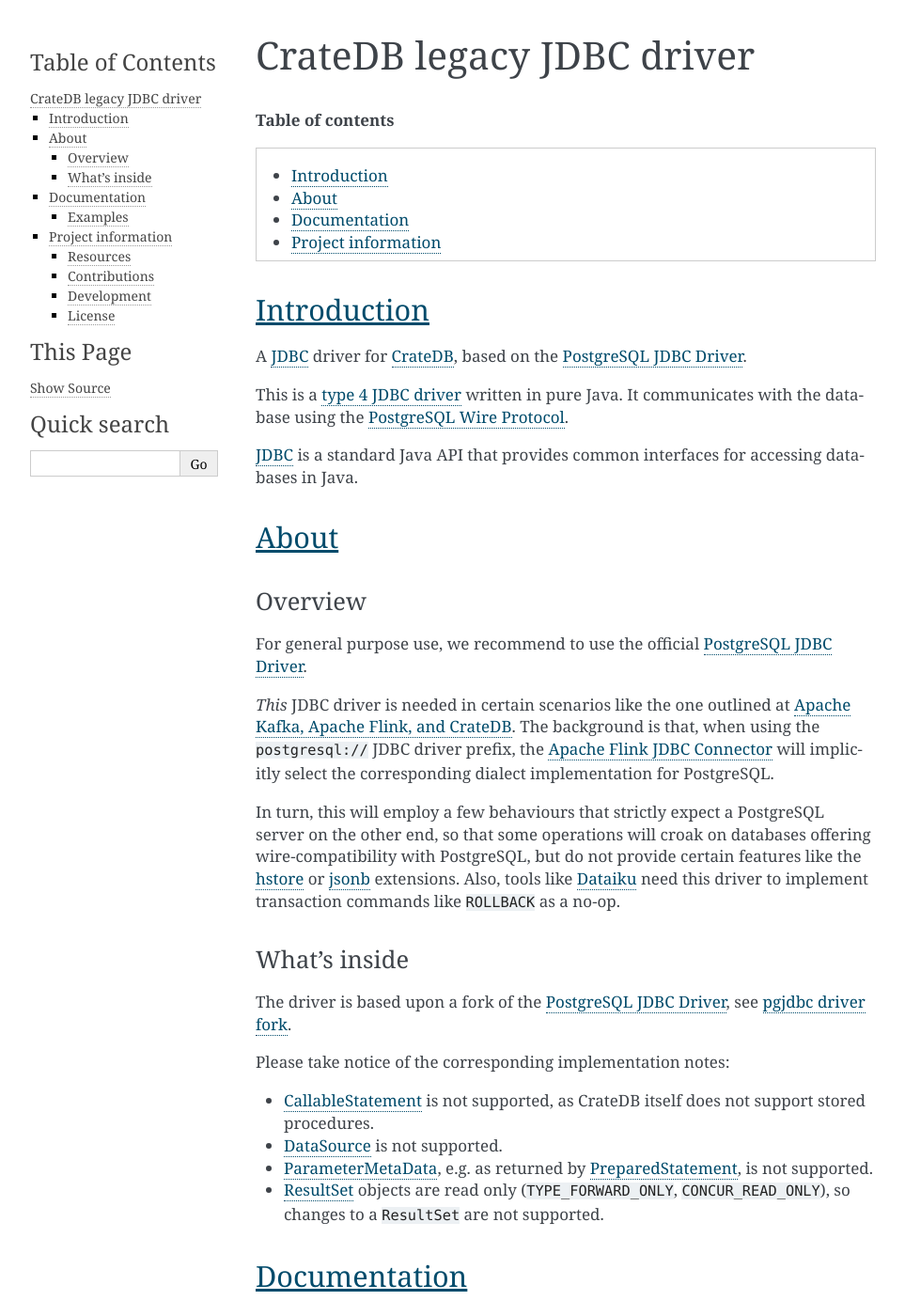
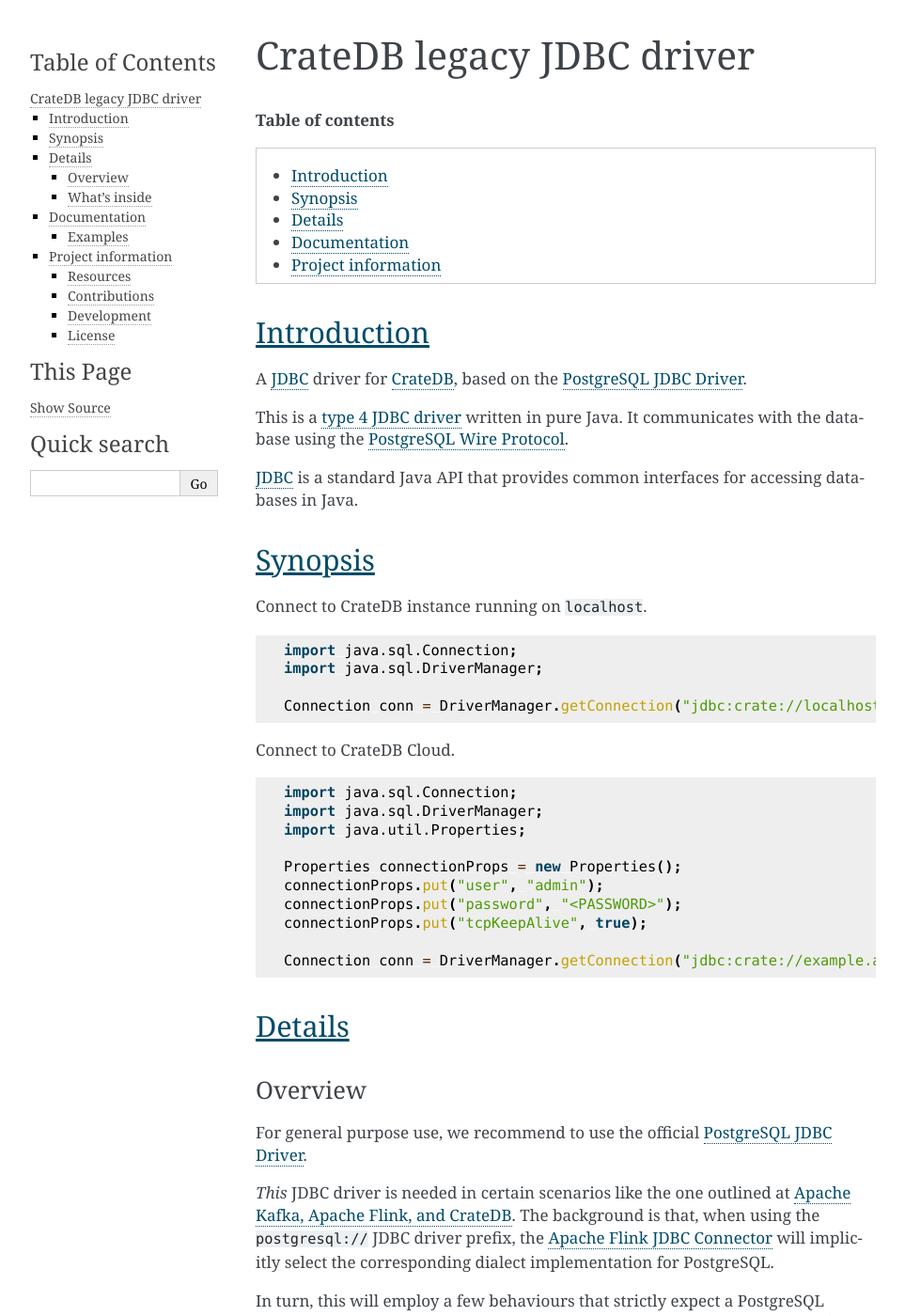
Before and after one commit to crate/crate-jdbc, a Sphinx documentation site: the page built from docs/index.rst, in a window 1280 px wide and 1400 px high. Shown: the whole window at 94% size, without its empty margins (148-1111 px from the left). Built offline with Sphinx 7.4.7, drawn with Linux system fonts in a browser that asks for light colours.

Commit message:
Documentation: Add code snippet / synopsis to landing page

```diff
--- a/docs/index.rst
+++ b/docs/index.rst
@@ -24,11 +24,42 @@
 databases in Java.
 
 
-.. _about:
+.. _synopsis:
 
-*****
-About
-*****
+********
+Synopsis
+********
+
+Connect to CrateDB instance running on ``localhost``.
+
+.. code-block:: java
+
+    import java.sql.Connection;
+    import java.sql.DriverManager;
+
+    Connection conn = DriverManager.getConnection("jdbc:crate://localhost:5432/");
+
+Connect to CrateDB Cloud.
+
+.. code-block:: java
+
+    import java.sql.Connection;
+    import java.sql.DriverManager;
+    import java.util.Properties;
+
+    Properties connectionProps = new Properties();
+    connectionProps.put("user", "admin");
+    connectionProps.put("password", "<PASSWORD>");
+    connectionProps.put("tcpKeepAlive", true);
+
+    Connection conn = DriverManager.getConnection("jdbc:crate://example.aks1.westeurope.azure.cratedb.net:5432/", connectionProps);
+
+
+.. _details:
+
+*******
+Details
+*******
 
 Overview
 ========
```
